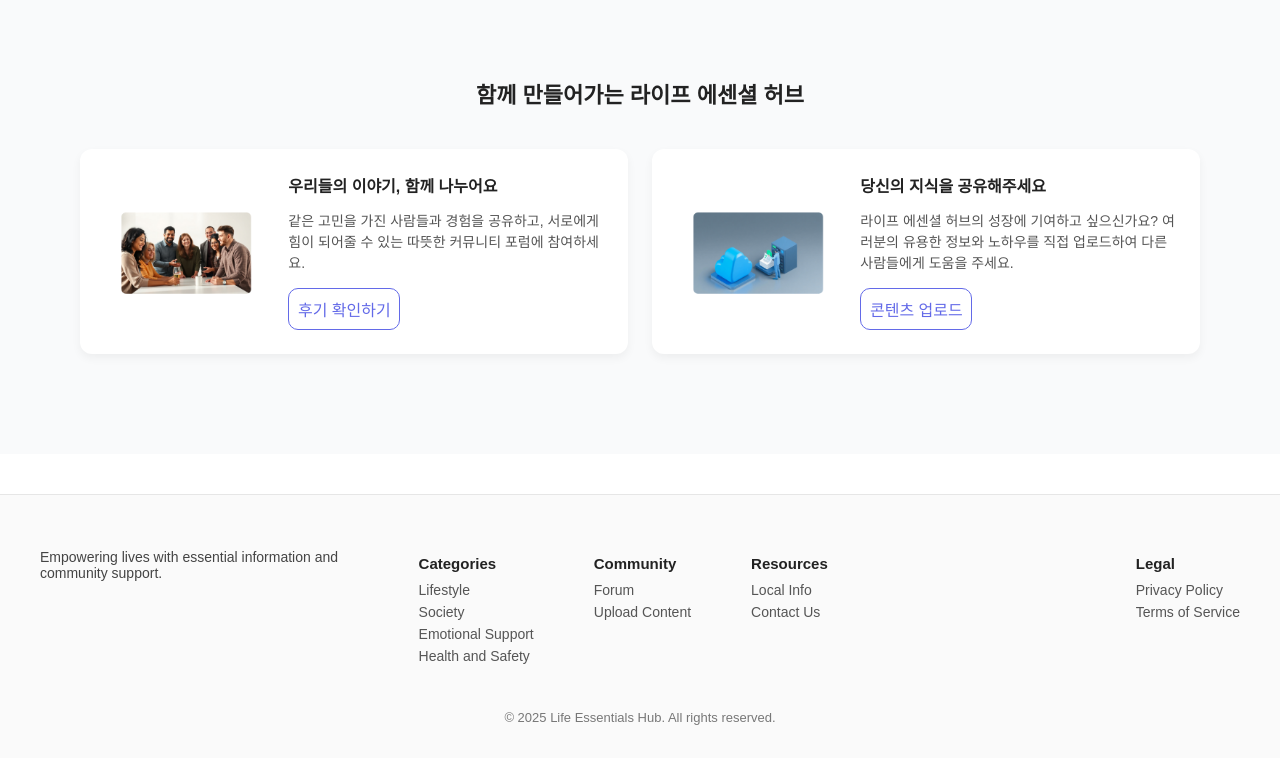
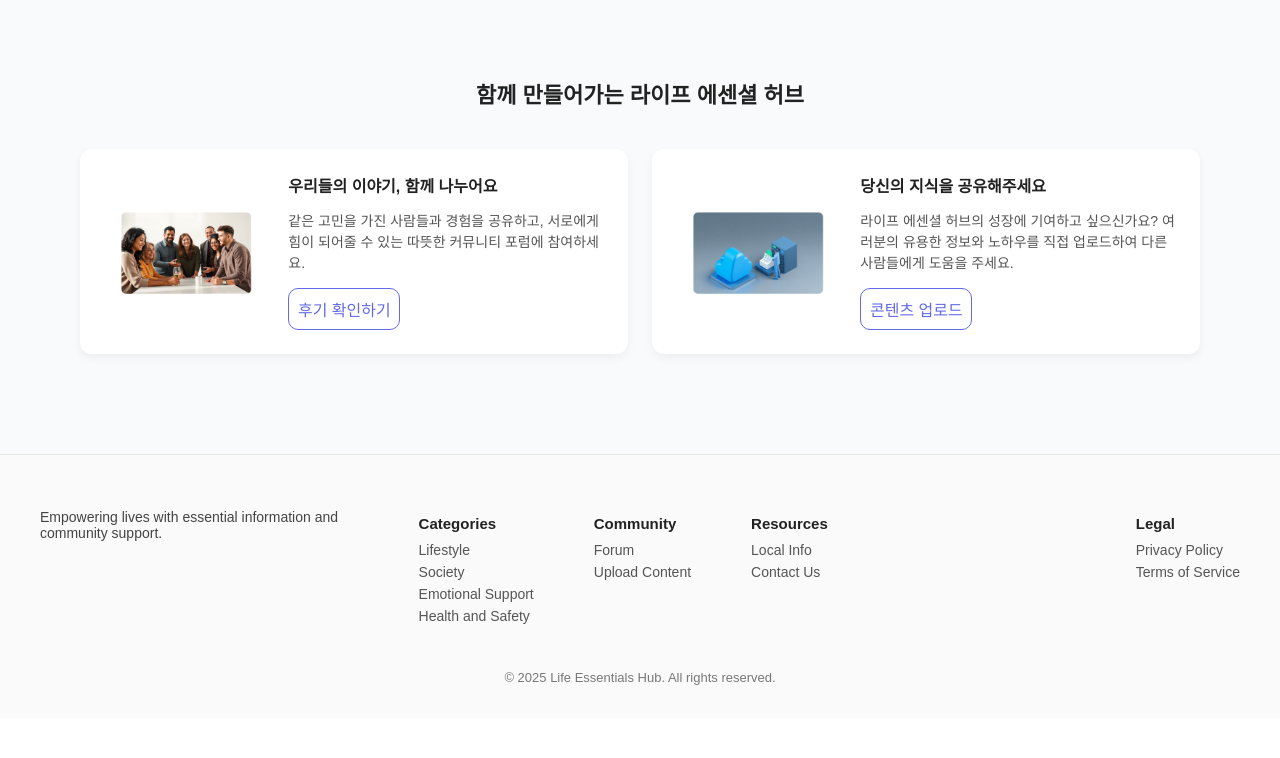
Before and after one commit to gjdbsdk/With_U, a Django app: page / in a window 1280 px wide. Shown: the part 1364-2122 px from the top of the page. After the commit the page ends 2049 px from the top, so only its background shows below. Run offline with Django 5.2, Linux system fonts and the light colour scheme; parts of the project's set-up code (start-up, migrations or seed data) failed here and were passed over.

Commit message:
Feature - home.css 수정

```diff
--- a/frontend/static/css/home.css
+++ b/frontend/static/css/home.css
@@ -100,6 +100,7 @@ a {
   background-color: #f9fafb;
   border-radius: 12px;
   padding: 60px 40px 100px 40px;
+  margin-bottom:-40px;
 }
 
 .hub-section h2 {
```
